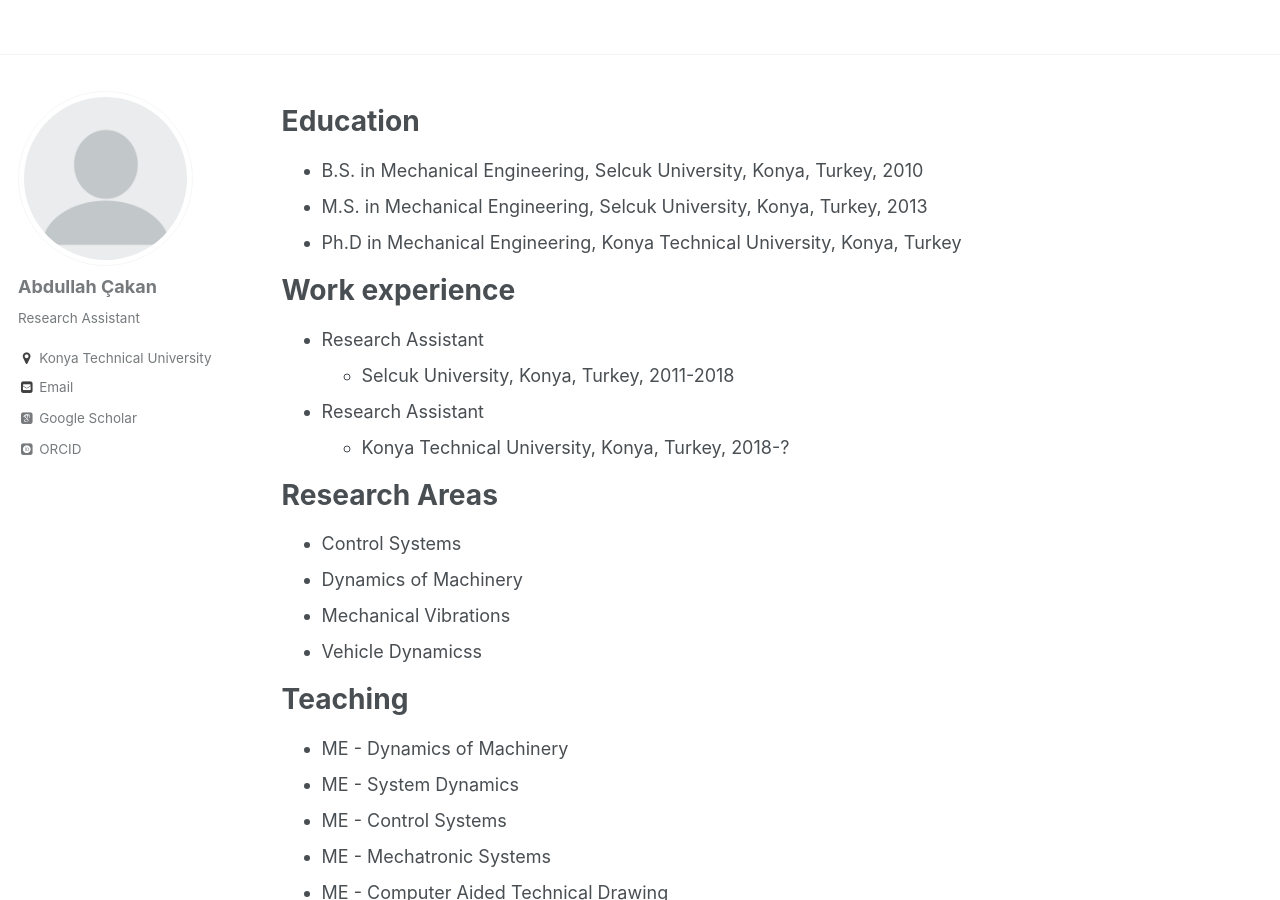
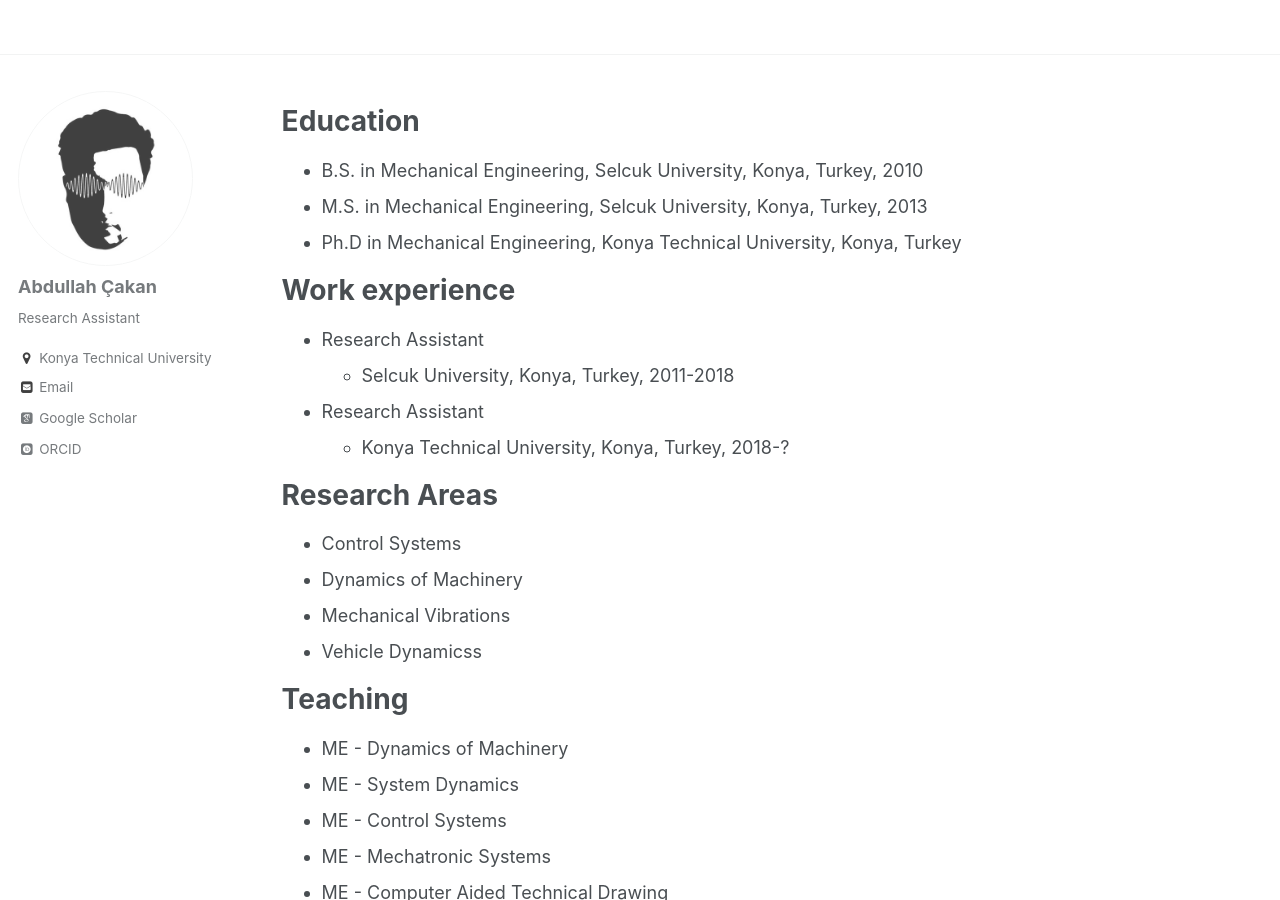
Before and after one commit to abdullahcakan/acakan.github.io, a Jekyll site: the page built from _pages/cv.md, in a window 1280 px wide and 900 px high. Built offline with Jekyll 4.4.1, drawn with Linux system fonts in a browser that asks for light colours; some web fonts are replaced.

Commit message:
Update _config.yml

```diff
--- a/_config.yml
+++ b/_config.yml
@@ -79,7 +79,7 @@ analytics:
 # Site Author
 author:
   name             : "Abdullah Çakan"
-  avatar           : "profile.png"
+  avatar           : "ac-profile.png"
   bio              : "Research Assistant"
   location         : "Konya Technical University"
   employer         :
```
